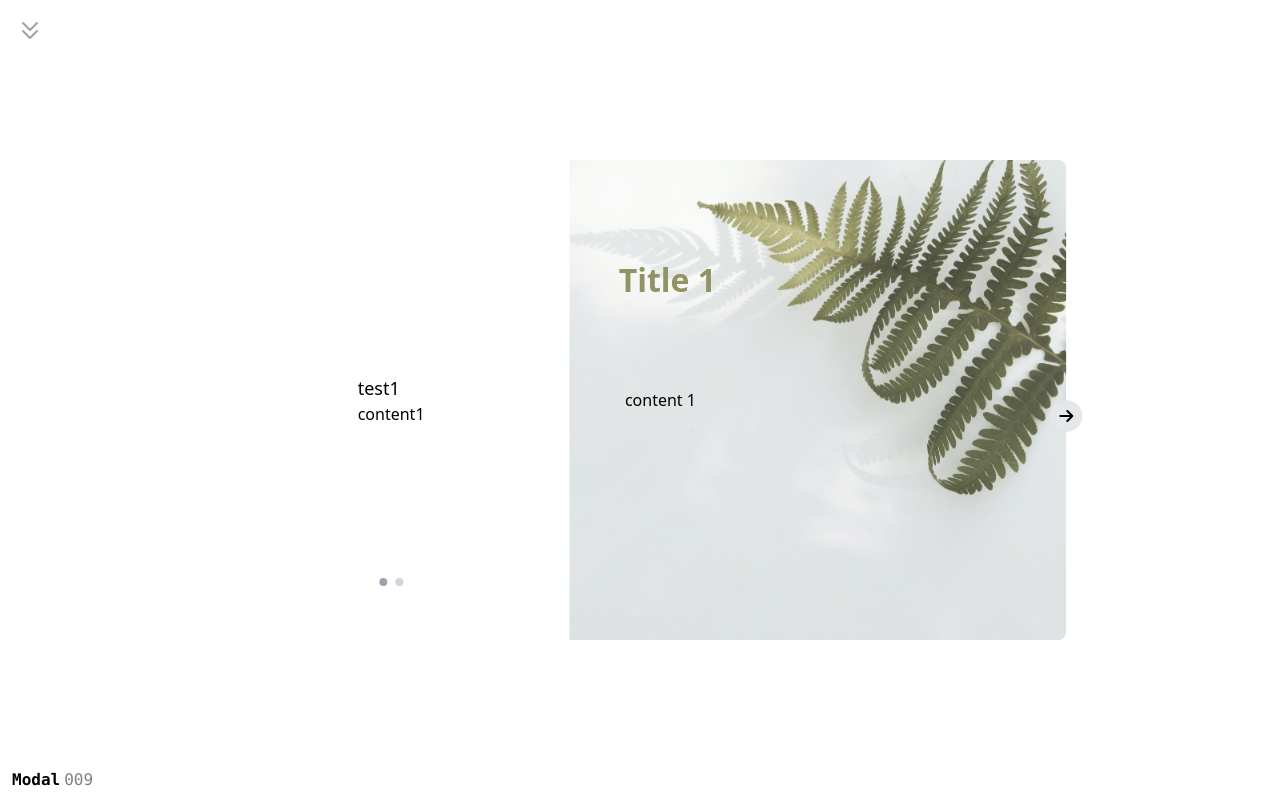
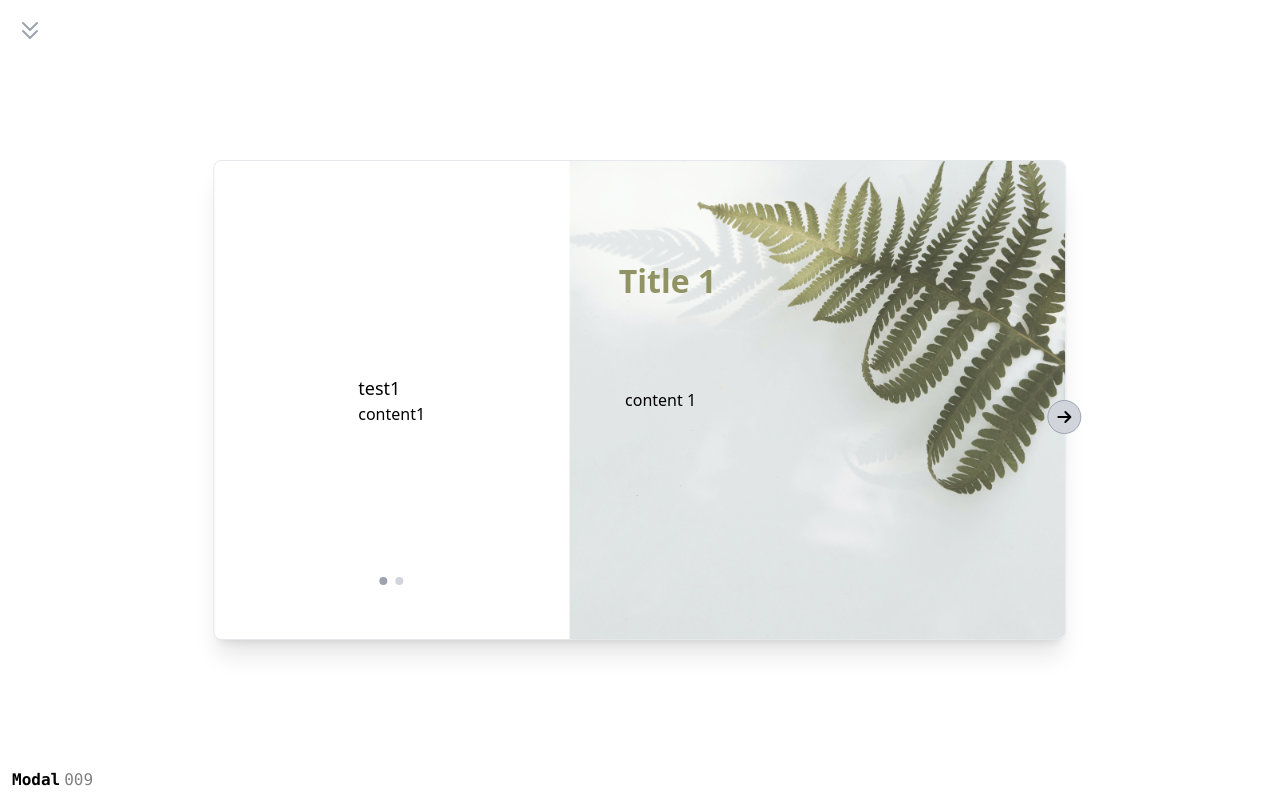
Before and after one commit to staaph/vue-components, a Vue app: page /009 in a window 1280 px wide. Both pictures are taken after a click on the button "Open". Built offline with nearby package versions, Linux system fonts and the light colour scheme.

Commit message:
accept props

```diff
--- a/src/components/Modal.vue
+++ b/src/components/Modal.vue
@@ -1,5 +1,7 @@
 <template>
-  <dialog class="w-[90%] md:w-8/12 rounded-lg flex">
+  <dialog
+    class="w-[90%] md:w-8/12 rounded-lg flex shadow-xl border dark:shadow-none dark:border-none"
+  >
     <main class="flex flex-row w-full relative">
       <!-- LEFT -->
       <section class="w-5/12 relative">
@@ -78,22 +80,23 @@
 </template>
 
 <script setup lang="ts">
-import { ref, computed } from 'vue';
+import { ref, computed, type PropType } from 'vue';
 
-const items = [
-  {
-    title: 'test1',
-    content: 'content1',
-    titleRight: 'Title 1',
-    contentRight: 'content 1',
+export interface Props {
+  title: string;
+  content: string;
+  titleRight: string;
+  contentRight: string;
+}
+
+const props = defineProps({
+  data: {
+    type: Object as PropType<Array<Props>>,
+    required: true,
   },
-  {
-    title: 'test2',
-    content: 'content2',
-    titleRight: 'Title 2',
-    contentRight: 'content 2',
-  },
-];
+});
+
+const items = props.data.map((i) => i);
 
 const currentIndex = ref(0);
 const currentItem = computed(() => items[currentIndex.value]);
@@ -128,12 +131,12 @@ dialog {
 }
 
 .arrowRight {
-  @apply absolute right-0 top-1/2 p-1 rounded-full bg-gray-200;
+  @apply absolute right-0 top-1/2 p-1 rounded-full bg-gray-300 border border-gray-400;
   margin-right: -1rem;
 }
 
 .arrowLeft {
-  @apply absolute left-0 top-1/2 p-1 rounded-full bg-gray-200;
+  @apply absolute left-0 top-1/2 p-1 rounded-full bg-gray-300 border border-gray-400;
   margin-left: -1rem;
 }
 </style>
--- a/src/pages/009.vue
+++ b/src/pages/009.vue
@@ -1,7 +1,7 @@
 <template>
   <wrapper>
     <button @click="isModalOpen = !isModalOpen">Open</button>
-    <Modal v-if="isModalOpen" class="center w-screen h-screen" />
+    <Modal :data="props" v-if="isModalOpen" class="center w-screen h-screen" />
   </wrapper>
 </template>
 
@@ -11,6 +11,21 @@ import Modal from '@/components/Modal.vue';
 import { ref } from 'vue';
 
 const isModalOpen = ref(false);
+
+const props = [
+  {
+    title: 'test1',
+    content: 'content1',
+    titleRight: 'Title 1',
+    contentRight: 'content 1',
+  },
+  {
+    title: 'test2',
+    content: 'content2',
+    titleRight: 'Title 2',
+    contentRight: 'content 2',
+  },
+];
 </script>
 
 <style setup>
```
